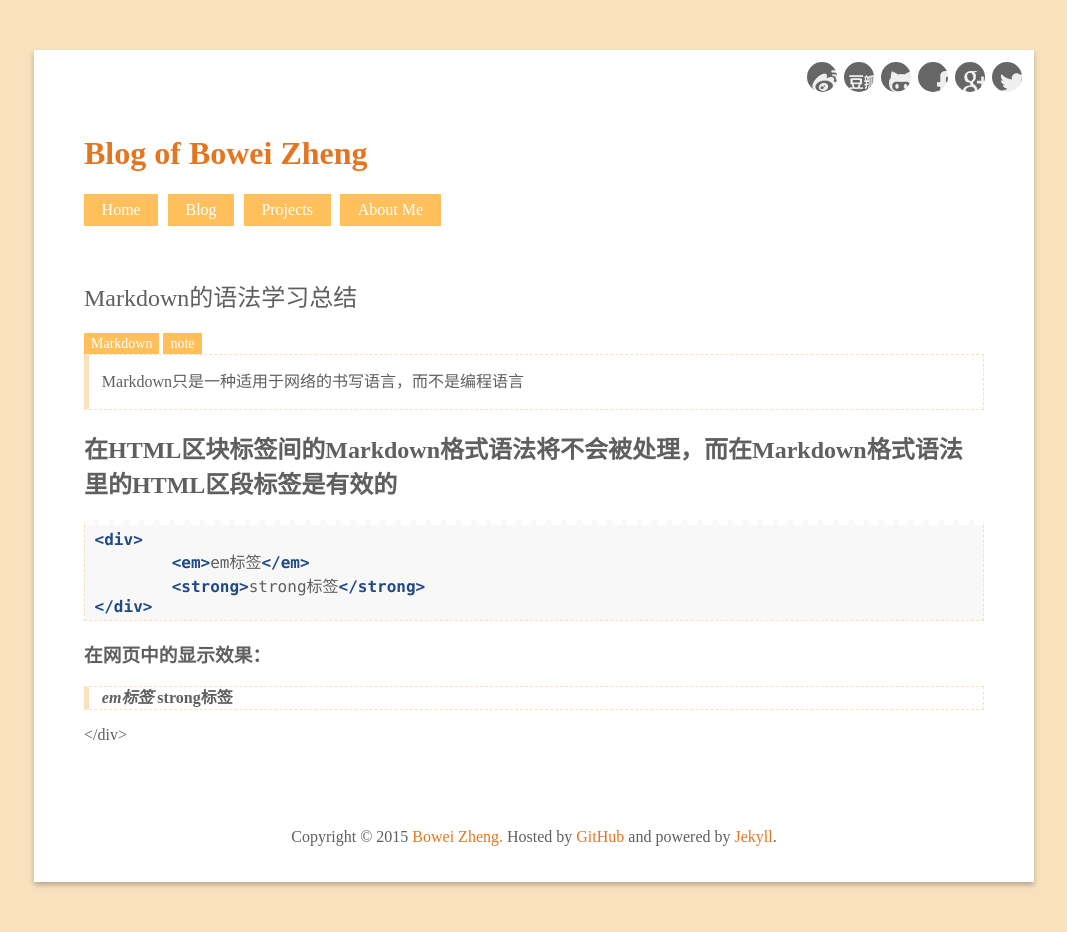
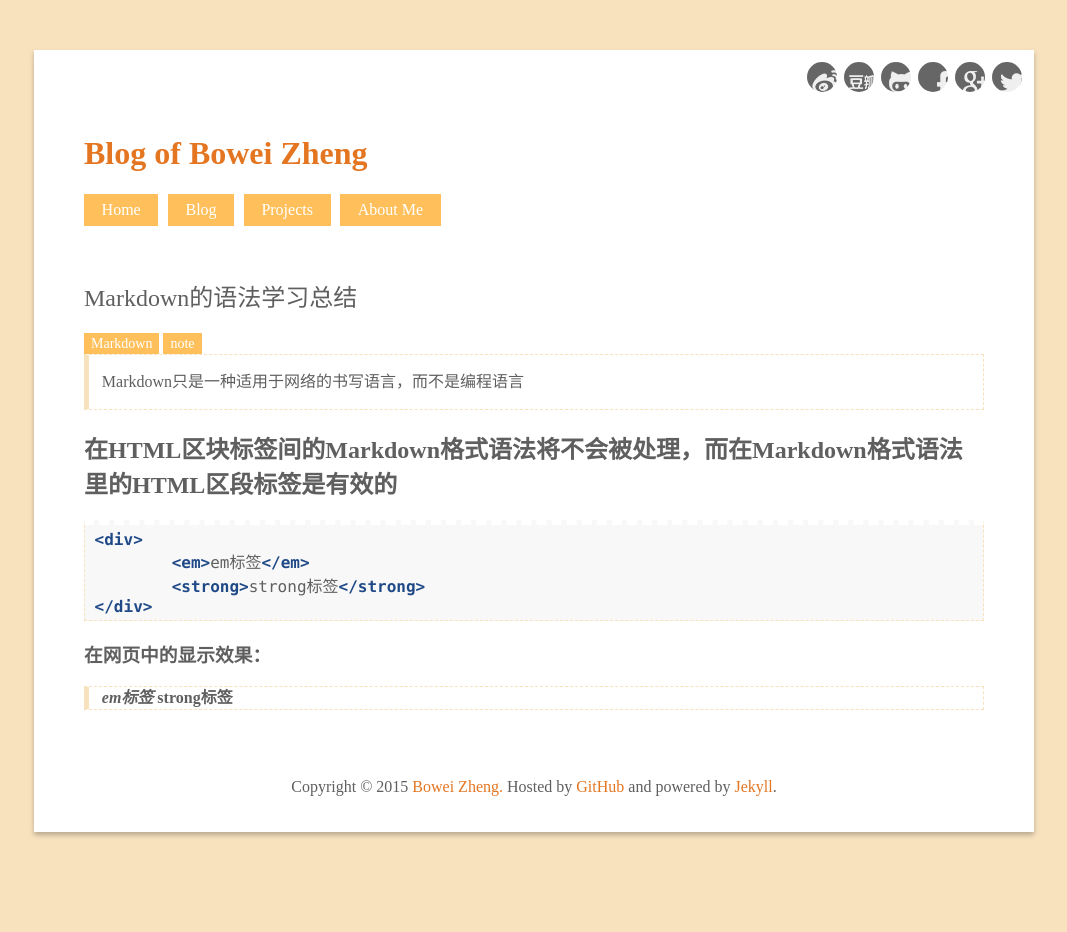
Before and after one commit to wynn719/blog, a Jekyll site: the page built from _posts/2015-02-15-Markdown-note.md, in a window 1280 px wide. Shown: the whole page, without its empty margins (106-1173 px from the left). Built offline with Jekyll 4.4.1, drawn with Linux system fonts in a browser that asks for light colours; comment, search, counter and statistics services are not loaded; after the commit the page ends 900 px from its top, so only the background shows below that.

Commit message:
add a post

```diff
--- a/_posts/2015-02-15-Markdown-note.md
+++ b/_posts/2015-02-15-Markdown-note.md
@@ -25,6 +25,6 @@
 ### 在网页中的显示效果：
 
 > <div>
-	<em>em标签</em>
-	<strong>strong标签</strong>
-</div>
+> 	<em>em标签</em>
+> 	<strong>strong标签</strong>
+> </div>
```
